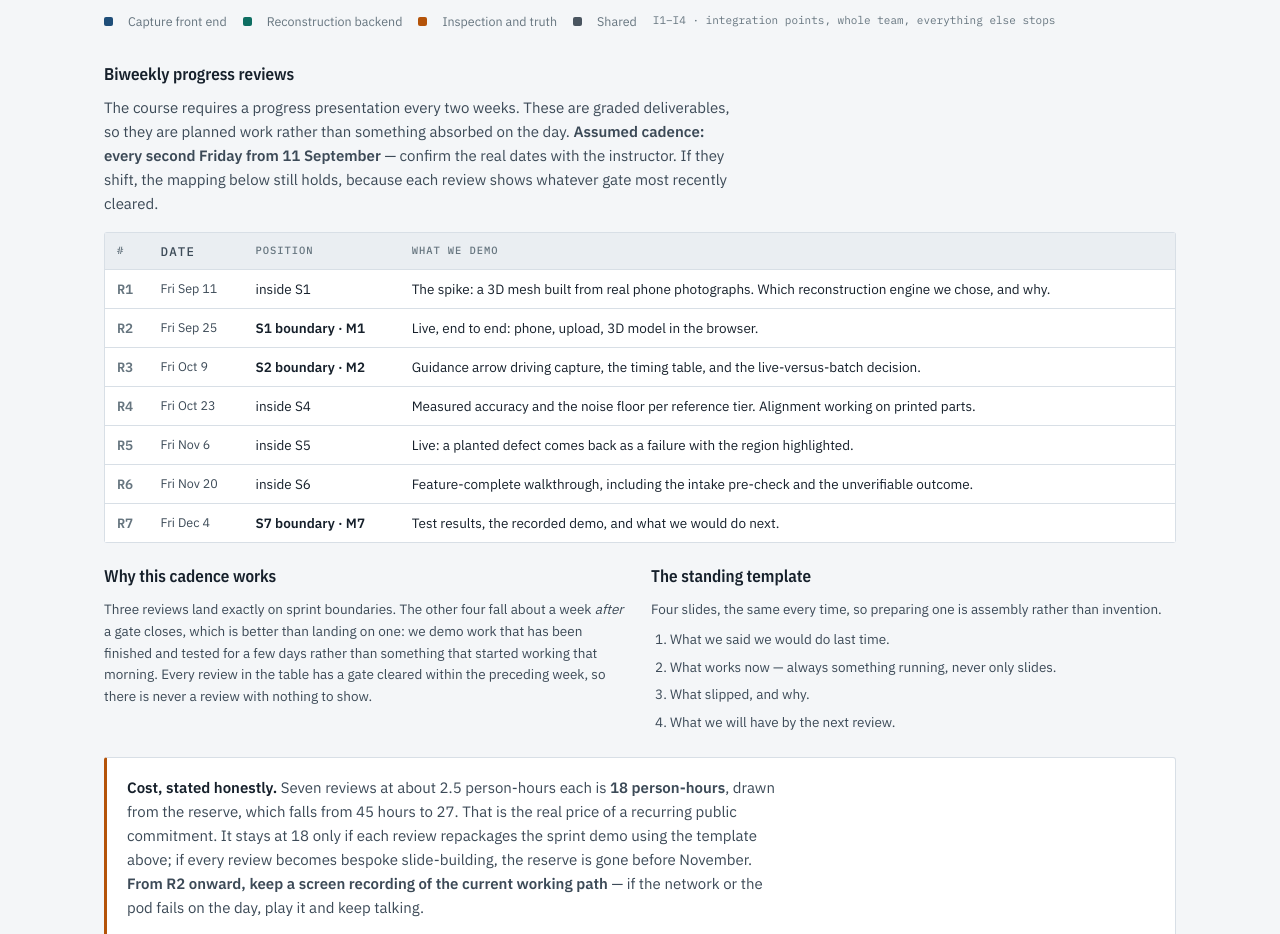
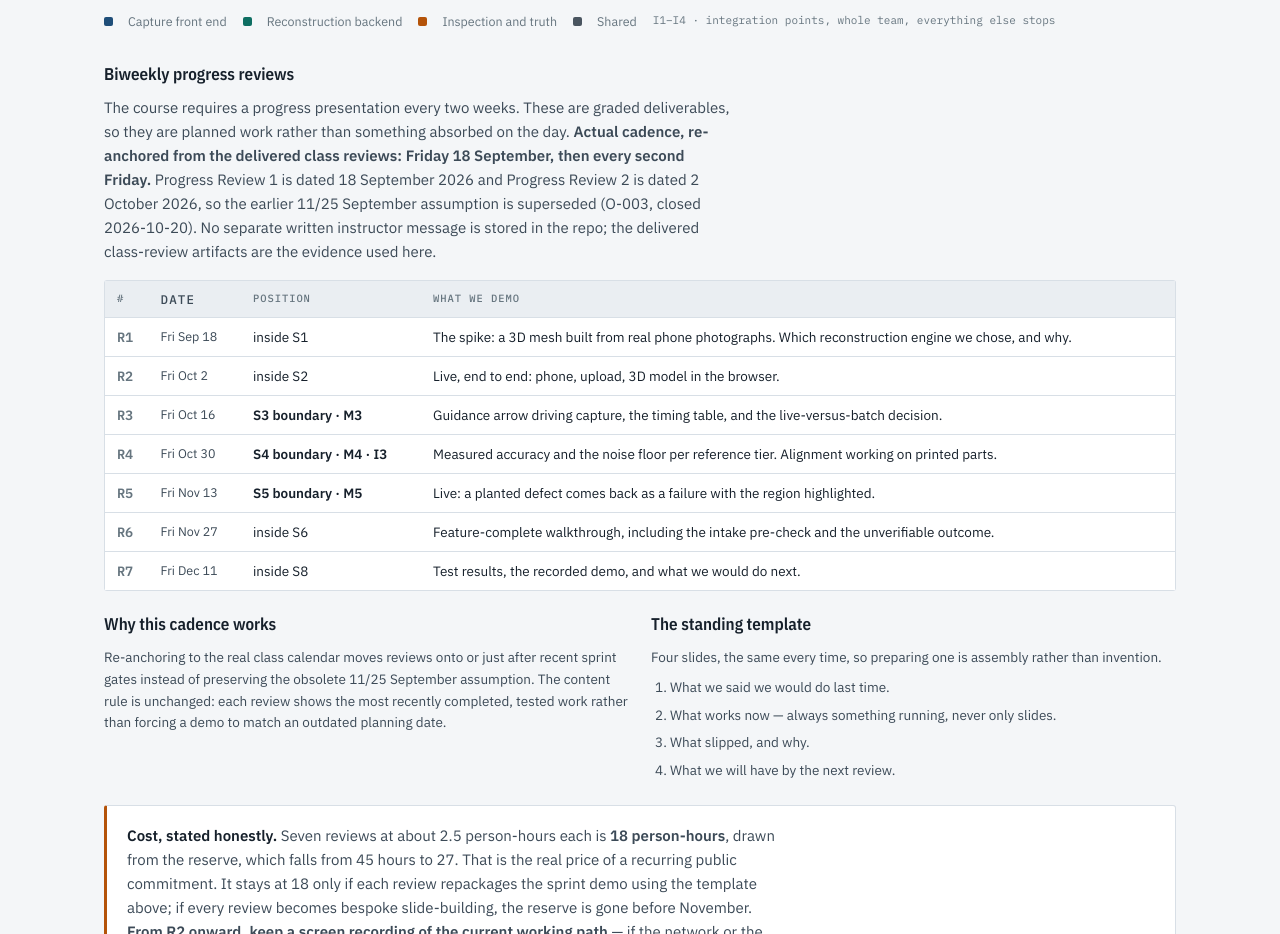
Before and after one commit to proofshape/proofshape, a plain HTML site: page docs/sprint-plan.html in a window 1280 px wide. Shown: the part 2031-2965 px from the top of the page. Drawn offline with nearby package versions, Linux system fonts and the light colour scheme.

Commit message:
P-23: mirror real review cadence in published plan source

```diff
--- a/docs/sprint-plan.html
+++ b/docs/sprint-plan.html
@@ -339,25 +339,25 @@ footer{margin-top:56px; padding-top:18px; border-top:1px solid var(--rule); font
   </div>
 
   <h3 style="margin-top:30px;">Biweekly progress reviews</h3>
-  <p class="note" style="margin:8px 0 16px;">The course requires a progress presentation every two weeks. These are graded deliverables, so they are planned work rather than something absorbed on the day. <b>Assumed cadence: every second Friday from 11 September</b> &mdash; confirm the real dates with the instructor. If they shift, the mapping below still holds, because each review shows whatever gate most recently cleared.</p>
+  <p class="note" style="margin:8px 0 16px;">The course requires a progress presentation every two weeks. These are graded deliverables, so they are planned work rather than something absorbed on the day. <b>Actual cadence, re-anchored from the delivered class reviews: Friday 18 September, then every second Friday.</b> Progress Review 1 is dated 18 September 2026 and Progress Review 2 is dated 2 October 2026, so the earlier 11/25 September assumption is superseded (O-003, closed 2026-10-20). No separate written instructor message is stored in the repo; the delivered class-review artifacts are the evidence used here.</p>
   <div class="scroller" style="border:none;">
   <table class="dep">
     <thead><tr><th>#</th><th class="from">Date</th><th>Position</th><th>What we demo</th></tr></thead>
     <tbody>
-      <tr><td>R1</td><td class="from">Fri Sep 11</td><td>inside S1</td><td>The spike: a 3D mesh built from real phone photographs. Which reconstruction engine we chose, and why.</td></tr>
-      <tr><td>R2</td><td class="from">Fri Sep 25</td><td><b>S1 boundary &middot; M1</b></td><td>Live, end to end: phone, upload, 3D model in the browser.</td></tr>
-      <tr><td>R3</td><td class="from">Fri Oct 9</td><td><b>S2 boundary &middot; M2</b></td><td>Guidance arrow driving capture, the timing table, and the live-versus-batch decision.</td></tr>
-      <tr><td>R4</td><td class="from">Fri Oct 23</td><td>inside S4</td><td>Measured accuracy and the noise floor per reference tier. Alignment working on printed parts.</td></tr>
-      <tr><td>R5</td><td class="from">Fri Nov 6</td><td>inside S5</td><td>Live: a planted defect comes back as a failure with the region highlighted.</td></tr>
-      <tr><td>R6</td><td class="from">Fri Nov 20</td><td>inside S6</td><td>Feature-complete walkthrough, including the intake pre-check and the unverifiable outcome.</td></tr>
-      <tr><td>R7</td><td class="from">Fri Dec 4</td><td><b>S7 boundary &middot; M7</b></td><td>Test results, the recorded demo, and what we would do next.</td></tr>
+      <tr><td>R1</td><td class="from">Fri Sep 18</td><td>inside S1</td><td>The spike: a 3D mesh built from real phone photographs. Which reconstruction engine we chose, and why.</td></tr>
+      <tr><td>R2</td><td class="from">Fri Oct 2</td><td>inside S2</td><td>Live, end to end: phone, upload, 3D model in the browser.</td></tr>
+      <tr><td>R3</td><td class="from">Fri Oct 16</td><td><b>S3 boundary &middot; M3</b></td><td>Guidance arrow driving capture, the timing table, and the live-versus-batch decision.</td></tr>
+      <tr><td>R4</td><td class="from">Fri Oct 30</td><td><b>S4 boundary &middot; M4 &middot; I3</b></td><td>Measured accuracy and the noise floor per reference tier. Alignment working on printed parts.</td></tr>
+      <tr><td>R5</td><td class="from">Fri Nov 13</td><td><b>S5 boundary &middot; M5</b></td><td>Live: a planted defect comes back as a failure with the region highlighted.</td></tr>
+      <tr><td>R6</td><td class="from">Fri Nov 27</td><td>inside S6</td><td>Feature-complete walkthrough, including the intake pre-check and the unverifiable outcome.</td></tr>
+      <tr><td>R7</td><td class="from">Fri Dec 11</td><td>inside S8</td><td>Test results, the recorded demo, and what we would do next.</td></tr>
     </tbody>
   </table>
   </div>
   <div class="cols" style="margin-top:20px;">
     <div class="blk">
       <h3>Why this cadence works</h3>
-      <p class="note" style="font-size:13.5px;">Three reviews land exactly on sprint boundaries. The other four fall about a week <i>after</i> a gate closes, which is better than landing on one: we demo work that has been finished and tested for a few days rather than something that started working that morning. Every review in the table has a gate cleared within the preceding week, so there is never a review with nothing to show.</p>
+      <p class="note" style="font-size:13.5px;">Re-anchoring to the real class calendar moves reviews onto or just after recent sprint gates instead of preserving the obsolete 11/25 September assumption. The content rule is unchanged: each review shows the most recently completed, tested work rather than forcing a demo to match an outdated planning date.</p>
     </div>
     <div class="blk">
       <h3>The standing template</h3>
```
